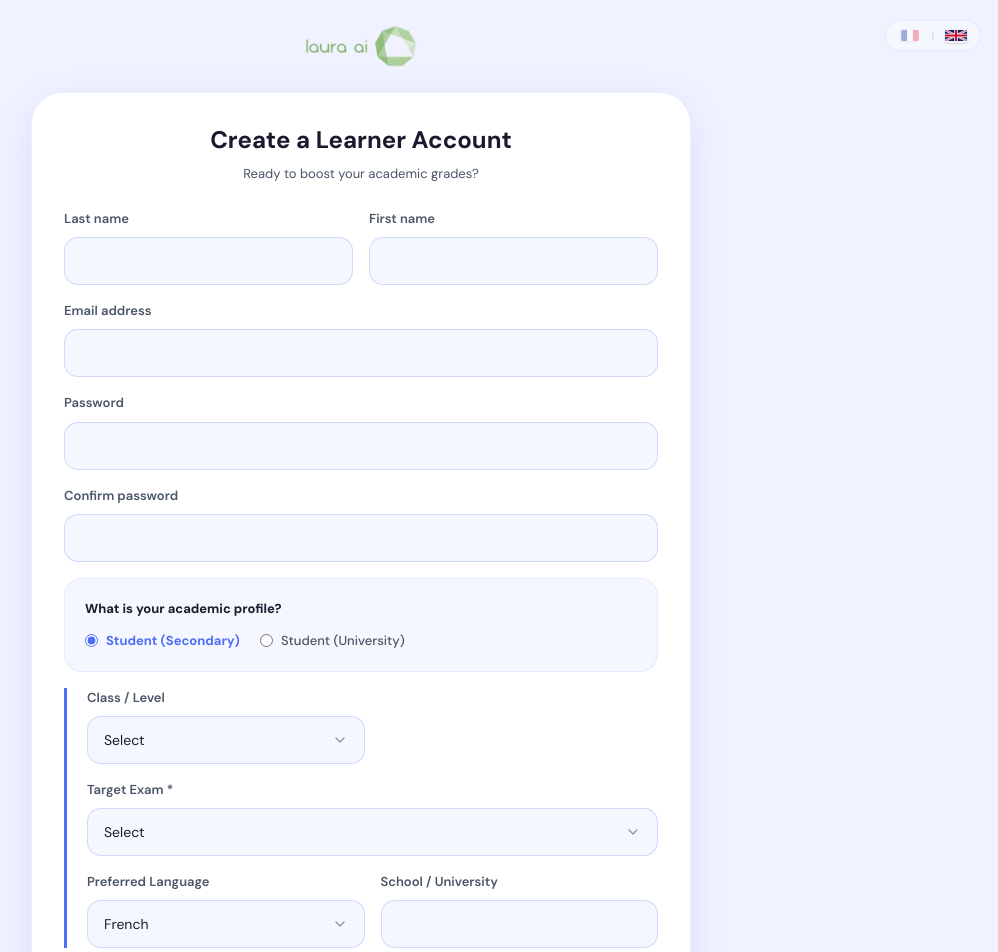
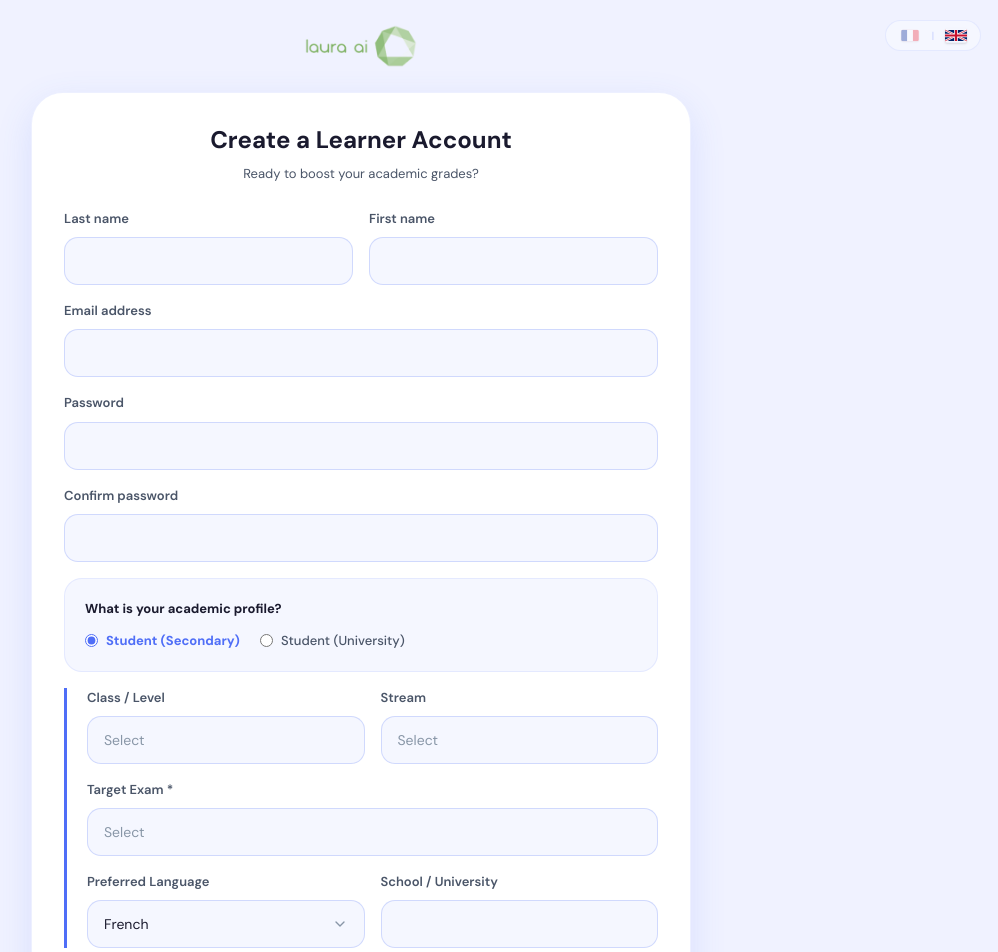
Before and after one commit to Meik20/Laura-AI, a React (Vite) app in the folder client/: page /signup in a window 1280 px wide. Shown: the top 952 px of the page, without its empty margins (279-1277 px from the left). Built offline with nearby package versions, Linux system fonts and the light colour scheme; no server answers; a web font is replaced by a local one.

Commit message:
feat: convert all user signup and learner document contribution closed select dropdowns to free text inputs with datalists suggestions

```diff
--- a/client/src/pages/learn/LearnResourcesPage.jsx
+++ b/client/src/pages/learn/LearnResourcesPage.jsx
@@ -162,21 +162,41 @@ function ContributionModal({ isOpen, onClose, userProfile, matieresList }) {
               <div className="form-grid">
                 <div className="form-group">
                   <label>{t('contribution_modal.form.type_label')}</label>
-                  <select name="type" value={form.type} onChange={handleChange}>
+                  <input
+                    type="text"
+                    name="type"
+                    value={form.type}
+                    onChange={handleChange}
+                    list="learn-type-suggestions"
+                    placeholder="Ex: Épreuve, Fiche, Quiz..."
+                  />
+                  <datalist id="learn-type-suggestions">
                     <option value="Fiche">{t('contribution_modal.form.type_options.fiche')}</option>
                     <option value="Annale">{t('contribution_modal.form.type_options.annale')}</option>
                     <option value="Épreuve">{t('contribution_modal.form.type_options.epreuve')}</option>
                     <option value="Quiz">{t('contribution_modal.form.type_options.quiz')}</option>
                     <option value="Livre">{t('contribution_modal.form.type_options.livre')}</option>
-                  </select>
+                  </datalist>
+                  <span style={{ fontSize: '10px', color: 'var(--txt-tertiary)', marginTop: '2px', display: 'block' }}>
+                    Choisissez ou saisissez librement un type
+                  </span>
                 </div>
                 <div className="form-group">
                   <label>{t('contribution_modal.form.subject_label')}</label>
-                  <select name="matiere" value={form.matiere} onChange={handleChange}>
-                    <option value="">{t('contribution_modal.form.subject_placeholder')}</option>
-                    {matieresList.map(m => <option key={m.id} value={m.nom}>{m.nom}</option>)}
-                    <option value="Autre">{t('contribution_modal.form.subject_other')}</option>
-                  </select>
+                  <input
+                    type="text"
+                    name="matiere"
+                    value={form.matiere}
+                    onChange={handleChange}
+                    list="learn-matiere-suggestions"
+                    placeholder={t('contribution_modal.form.subject_placeholder')}
+                  />
+                  <datalist id="learn-matiere-suggestions">
+                    {matieresList.map(m => <option key={m.id} value={m.nom} />)}
+                  </datalist>
+                  <span style={{ fontSize: '10px', color: 'var(--txt-tertiary)', marginTop: '2px', display: 'block' }}>
+                    Choisissez ou saisissez librement une matière
+                  </span>
                 </div>
               </div>
 
@@ -184,15 +204,25 @@ function ContributionModal({ isOpen, onClose, userProfile, matieresList }) {
               <div className="form-grid">
                 <div className="form-group">
                   <label>{t('contribution_modal.form.exam_label')}</label>
-                  <select name="examen" value={form.examen} onChange={handleChange}>
-                    <option value="">{t('contribution_modal.form.subject_placeholder')}</option>
+                  <input
+                    type="text"
+                    name="examen"
+                    value={form.examen}
+                    onChange={handleChange}
+                    list="learn-exam-suggestions"
+                    placeholder={t('contribution_modal.form.subject_placeholder')}
+                  />
+                  <datalist id="learn-exam-suggestions">
                     <option value="BEPC">BEPC</option>
                     <option value="Probatoire">Probatoire</option>
                     <option value="BAC">BAC</option>
                     <option value="BTS">BTS</option>
                     <option value="Licence">Licence</option>
                     <option value="Tous">{t('contribution_modal.form.exam_options.all')}</option>
-                  </select>
+                  </datalist>
+                  <span style={{ fontSize: '10px', color: 'var(--txt-tertiary)', marginTop: '2px', display: 'block' }}>
+                    Choisissez ou saisissez librement un examen
+                  </span>
                 </div>
                 <div className="form-group">
                   <label>{t('contribution_modal.form.level_label')}</label>
--- a/client/src/pages/public/SignupPage.jsx
+++ b/client/src/pages/public/SignupPage.jsx
@@ -121,24 +121,62 @@ export default function SignupPage() {
               <div className="form-grid">
                 <div className="form-group">
                   <label>{t('signup.class_label')}</label>
-                  <select name="classe" value={formData.classe} onChange={handleChange}>
-                    <option value="">{t('signup.class_placeholder')}</option><option value="6eme">6ème</option><option value="5eme">5ème</option><option value="4eme">4ème</option><option value="3eme">3ème</option><option value="2nde">2nde</option><option value="1ere">1ère</option><option value="Tle">Terminale</option>
-                  </select>
+                  <input
+                    type="text"
+                    name="classe"
+                    value={formData.classe}
+                    onChange={handleChange}
+                    list="signup-classe-suggestions"
+                    placeholder={t('signup.class_placeholder')}
+                  />
+                  <datalist id="signup-classe-suggestions">
+                    <option value="6ème" />
+                    <option value="5ème" />
+                    <option value="4ème" />
+                    <option value="3ème" />
+                    <option value="2nde" />
+                    <option value="1ère" />
+                    <option value="Terminale" />
+                  </datalist>
                 </div>
-                {['2nde', '1ere', 'Tle'].includes(formData.classe) && (
-                  <div className="form-group">
-                    <label>{t('signup.stream_label')}</label>
-                    <select name="serie" value={formData.serie} onChange={handleChange}>
-                      <option value="">{t('signup.class_placeholder')}</option><option value="A1">A1</option><option value="A2">A2</option><option value="A3">A3</option><option value="A4">A4</option><option value="C">C</option><option value="D">D</option><option value="SES">SES / ES</option>
-                    </select>
-                  </div>
-                )}
+                <div className="form-group">
+                  <label>{t('signup.stream_label')}</label>
+                  <input
+                    type="text"
+                    name="serie"
+                    value={formData.serie}
+                    onChange={handleChange}
+                    list="signup-serie-suggestions"
+                    placeholder={t('signup.class_placeholder')}
+                  />
+                  <datalist id="signup-serie-suggestions">
+                    <option value="A1" />
+                    <option value="A2" />
+                    <option value="A3" />
+                    <option value="A4" />
+                    <option value="C" />
+                    <option value="D" />
+                    <option value="SES / ES" />
+                  </datalist>
+                </div>
               </div>
               <div className="form-group">
                 <label>{t('signup.exam_label')}</label>
-                <select name="examenEleve" value={formData.examenEleve} onChange={handleChange}>
-                  <option value="">{t('signup.class_placeholder')}</option><option value="BEPC">BEPC</option><option value="Probatoire">Probatoire</option><option value="BAC">BAC</option><option value="GCE O-Level">GCE O-Level</option><option value="GCE A-Level">GCE A-Level</option>
-                </select>
+                <input
+                  type="text"
+                  name="examenEleve"
+                  value={formData.examenEleve}
+                  onChange={handleChange}
+                  list="signup-examen-suggestions"
+                  placeholder={t('signup.class_placeholder')}
+                />
+                <datalist id="signup-examen-suggestions">
+                  <option value="BEPC" />
+                  <option value="Probatoire" />
+                  <option value="BAC" />
+                  <option value="GCE O-Level" />
+                  <option value="GCE A-Level" />
+                </datalist>
               </div>
               <div className="form-grid">
                 <div className="form-group">
@@ -162,9 +200,23 @@ export default function SignupPage() {
               <div className="form-grid">
                 <div className="form-group">
                   <label>{t('signup.level_label')}</label>
-                  <select name="niveauEtude" value={formData.niveauEtude} onChange={handleChange}>
-                    <option value="">{t('signup.class_placeholder')}</option><option value="BTS">BTS / HND</option><option value="L1">L1</option><option value="L2">L2</option><option value="L3">L3</option><option value="M1">M1</option><option value="M2">M2</option><option value="Doctorat">Doctorat</option>
-                  </select>
+                  <input
+                    type="text"
+                    name="niveauEtude"
+                    value={formData.niveauEtude}
+                    onChange={handleChange}
+                    list="signup-niveau-suggestions"
+                    placeholder={t('signup.class_placeholder')}
+                  />
+                  <datalist id="signup-niveau-suggestions">
+                    <option value="BTS / HND" />
+                    <option value="L1" />
+                    <option value="L2" />
+                    <option value="L3" />
+                    <option value="M1" />
+                    <option value="M2" />
+                    <option value="Doctorat" />
+                  </datalist>
                 </div>
                 <div className="form-group">
                   <label>{t('signup.major_label')}</label>
```
